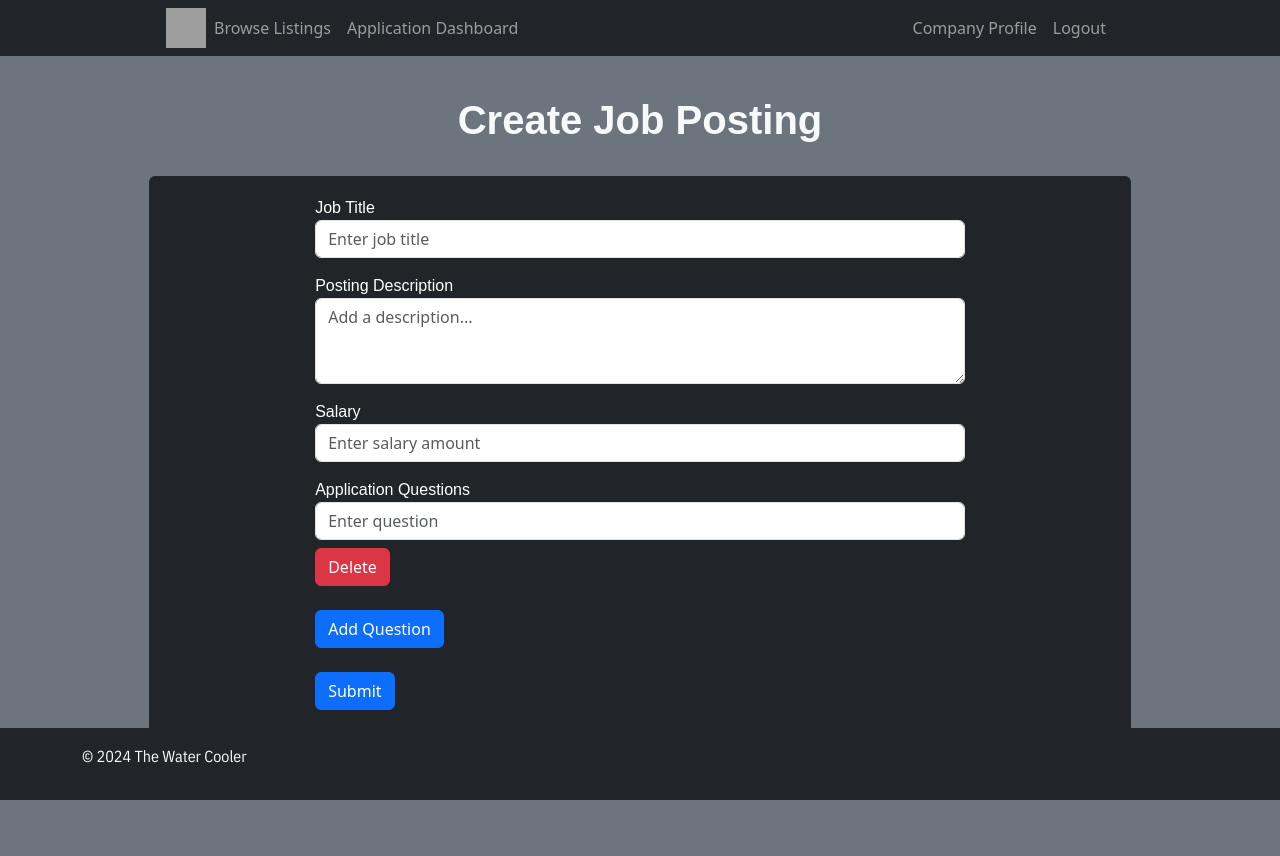
After one commit to ShewitH1/TheWaterCoolerr, a Flask app: page /create_application in a window 1280 px wide. The commit adds this page. Run offline with Flask 3, Linux system fonts and the light colour scheme; the visitor is signed in with stand-in values (Sample User, id 1); grey boxes are pictures that could not be loaded.

Commit message:
Job posting / apply implementation, and more

```diff
--- a/app.py
+++ b/app.py
@@ -2,9 +2,11 @@ from flask import Flask, abort, redirect, render_template, request, session, jso
 from dotenv import load_dotenv
 from flask_bcrypt import Bcrypt
 from datetime import datetime, date
+import re
 import os
 
 from repositories import profile_repository, job_repository, application_repository
+from datetime import datetime
 
 load_dotenv()
 
@@ -13,6 +15,17 @@ app = Flask(__name__)
 bcrypt = Bcrypt(app)
 
 app.secret_key = b'd8585dc38f97d4df573395d28ec223123af2fc139ec8183a0d1c2954ef7f2b51'
+
+def get_session_profile():
+    sessionProfile = None
+    if 'sessionProfile' in session:
+        sessionProfile = session['sessionProfile']
+        session['next'] = request.url
+    else:
+        session['next'] = request.url
+    if isinstance(sessionProfile, bool):
+        sessionProfile = None
+    return sessionProfile
 
 @app.route('/')
 def index():
@@ -500,19 +513,6 @@ def job_search():
         session['next'] = request.url
     return render_template('job_search.html', sessionProfile=sessionProfile, job_posting=job_posting)
 
-# Creates a new job posting
-@app.post('/create_job_posting')
-def create_job_posting_route():
-    job_title = request.form.get('job_title')
-    posting_date = request.form.get('posting_date')
-    description = request.form.get('description')
-    salary = request.form.get('salary')
-    company_id = request.form.get('company_id')
-    job_id = job_repository.create_job_posting(job_title, posting_date, description, salary, company_id)
-    if job_id is False:
-        abort(500, description="Error creating job posting")
-    return redirect(url_for('job_listing'))
-
 # Updates a job posting
 @app.post('/update_job_posting')
 def update_job_posting_route():
@@ -586,59 +586,88 @@ def company_login():
 
 @app.route('/application_portal')
 def application_portal():
-    sessionProfile = None
-    if 'sessionProfile' in session:
-        sessionProfile = session['sessionProfile']
-        sessionType = session.get('type')
-        session['next'] = request.url
-    else:
-        session['next'] = request.url
-
-    if sessionProfile == None:
+    sessionProfile = get_session_profile()
+    print(sessionProfile)
+    if sessionProfile is None:
         return redirect('/login')
-    if session['sessionProfile'].get('company_id') is not None:
-        print("Current sesh ID: " + session['sessionProfile'].get('company_id'))
-        return render_template('app_dashboard_company.html', sessionProfile=sessionProfile, name=session['sessionProfile'].get('name'), applicants=application_repository.get_applications_for_company(session['sessionProfile'].get('company_id')))
-    elif session['sessionProfile'].get('profile_id') is not None:
-        print("Current sesh ID: " + session['sessionProfile'].get('profile_id'))
-        return render_template('app_dashboard.html', sessionProfile=sessionProfile, name=session['sessionProfile'].get('firstname'), applications=application_repository.get_applications_for_user(session['sessionProfile'].get('profile_id')))
+    if 'company_id' in sessionProfile and sessionProfile['company_id'] is not None:
+        print("Current sesh ID: " + sessionProfile['company_id'])
+        return render_template('app_dashboard_company.html', sessionProfile=sessionProfile, name=sessionProfile['name'], applicants=application_repository.get_applications_for_company(sessionProfile['company_id']))
+    elif 'profile_id' in sessionProfile and sessionProfile['profile_id'] is not None:
+        print("Current sesh ID: " + sessionProfile['profile_id'])
+        return render_template('app_dashboard.html', sessionProfile=sessionProfile, name=sessionProfile['firstname'], applications=application_repository.get_applications_for_user(sessionProfile['profile_id']))
 
 @app.route('/application_portal/<posting_id>/<user_id>')
 def application_portal_answers(posting_id, user_id):
     answers = application_repository.get_user_answers_for_posting(user_id, posting_id)
     questions = application_repository.get_questions_for_application(posting_id)
-    print('questions: ')
-    print(questions)
-    print('answers: ')
-    print(answers)
-    return render_template('app_dashboard_company.html', answers=answers, questions=questions, posting_id=posting_id, user_id=user_id, users_name=application_repository.get_users_full_name(user_id))
+    return render_template('app_dashboard_company.html', sessionProfile=get_session_profile(), answers=answers, questions=questions, posting_id=posting_id, user_id=user_id, users_name=application_repository.get_users_full_name(user_id))
 
 @app.route('/application_portal/<posting_id>/<user_id>/accept')
 def application_portal_accept(posting_id, user_id):
+    sessionProfile = None
+    if 'sessionProfile' in session:
+        sessionProfile = session['sessionProfile']
+        session['next'] = request.url
+    else:
+        session['next'] = request.url
     application_repository.set_application_status(posting_id, user_id, 'accepted')
     return redirect('/application_portal')
 
 @app.route('/application_portal/<posting_id>/<user_id>/reject')
 def application_portal_reject(posting_id, user_id):
+    sessionProfile = get_session_profile()
     application_repository.set_application_status(posting_id, user_id, 'rejected')
     return redirect('/application_portal')
 
 @app.route('/apply/<posting_id>')
 def apply(posting_id):
+    sessionProfile = get_session_profile()
+    # can carry the case of both not logged in AND not having a profile_id (company)
+    if (sessionProfile.get('profile_id') == None):
+        return redirect('/application_portal')
     questions = application_repository.get_questions_for_application(posting_id)
-    return render_template('application.html', questions=questions, posting_id=posting_id)
+    return render_template('application.html', questions=questions, posting_id=posting_id, sessionProfile=sessionProfile)
+
+@app.route('/create_application')
+def create_application():
+    sessionProfile = get_session_profile()
+    if sessionProfile == None:
+        return redirect('/login')
+    return render_template('create_application.html', sessionProfile=sessionProfile)
+
+@app.post('/submit_job_posting')
+def submit_job_posting():
+    sessionProfile = get_session_profile()
+    if sessionProfile == None:
+        return redirect('/login')
+    title = request.form.get('title')
+    description = request.form.get('description')
+    salary = request.form.get('salary')
+    questions = request.form.getlist('question[]')
+    company_id = sessionProfile.get('company_id')
+    if (not title or not description or not salary or not questions or not company_id):
+        abort(400, description="Missing form data")
+    posting_date = datetime.now().strftime('%Y-%m-%d %H:%M:%S')
+    posting_id = job_repository.create_job_posting(title, posting_date, description, salary, company_id)
+    if application_repository.add_questions_to_posting(posting_id, questions):
+        print("Added questions to posting.")
+    else:
+        print("Failed to add questions to posting.")
+    return redirect('/application_portal')
 
 @app.post('/submit_application/<posting_id>')
 def submit_application(posting_id):
-    profile_id = session.get('profile_id')
+    sessionProfile = get_session_profile()
+    profile_id = sessionProfile.get('profile_id')
     # must be logged in to apply.....
     if not profile_id:
         return redirect('/login')
-    answers = {key: request.form[key] for key in request.form.keys() if key.startswith('answers')}
+    answers = {re.search(r'\[(.*?)\]', key).group(1): request.form[key] for key in request.form.keys() if key.startswith('answers')} # regex magic
     # basic form validation
     if not posting_id or not profile_id or not answers:
         abort(400, description="Missing form data")
     success = application_repository.submit_application(profile_id, posting_id, answers)
     if not success:
         abort(500, description="Error submitting application")
-    return redirect(url_for('job_listing'))
+    return redirect('/application_portal')
--- a/repositories/profile_repository.py
+++ b/repositories/profile_repository.py
@@ -63,7 +63,7 @@ def get_user_profile_by_id(user_id):
 
 def get_company_by_login(company_login):
     if company_login is None:
-        return False
+        return None
     conn = None
     pool = get_pool()
     try:
@@ -81,7 +81,7 @@ def get_company_by_login(company_login):
                 return cursor.fetchone()
     except Exception as e:
         print(e)
-        return False
+        return None
     finally:
         if conn is not None:
             pool.putconn(conn)
--- a/static/css/application.css
+++ b/static/css/application.css
@@ -21,6 +21,16 @@
         opacity: 1;
         transform: translateY(0);
     }
+}
+
+label {
+    font-family: 'IBM Plex Sans', sans-serif;
+    color: white;
+    margin-top: 1rem;
+}
+
+.question {
+    margin-bottom: 1rem;
 }
 
 h1 {
--- a/templates/app_dashboard.html
+++ b/templates/app_dashboard.html
@@ -43,7 +43,7 @@
                             <tr>
                                 <th scope="col" style="width: 33%">Applicant</th>
                                 <th scope="col" style="width: 33%">Status</th>
-                                <th scope="col" style="width: 33%">Posting ID</th>
+                                <th scope="col" style="width: 33%">Company</th>
                             </tr>
                         </thead>
                         <tbody>
@@ -51,7 +51,7 @@
                             {% for application in applications %}
                             <tr>
                                 <td>
-                                    {{ application[0] }} @ {{ application[1] }}
+                                    {{ application[0] }}
                                 </td>
                                 <td>
                                     <span
@@ -59,7 +59,7 @@
                                         {{ application[2].capitalize() }}
                                     </span>
                                 </td>
-                                <td>{{ application[3] }}</td>
+                                <td>{{ application[1] }}</td>
                             </tr>
                             {% endfor %}
                         </tbody>
--- a/templates/company_profile.html
+++ b/templates/company_profile.html
@@ -1,6 +1,6 @@
 {% extends '_layout.html' %}
 
-{% block title %}Company Profile{% endblock %} <!-- page title -->
+{% block title %}Company Profile{% endblock %}
 
 {% block body %}
 <link href='https://fonts.googleapis.com/css?family=IBM Plex Sans Condensed' rel='stylesheet'>
@@ -21,7 +21,6 @@
             </div>
             <div class="header-text-name-container">
                 <h1 class="text-light" style="font-family:'IBM Plex Sans Condensed';"">{{profile['name']}}</h1>
-                <!-- <h3 class="text-light" style="font-family: 'IBM Plex Sans Condensed';">{{profile['company_bio']}}</h3>          -->
             </div>
         </div>
         <div class="container-fluid bg-dark p-1 rounded profile-body-container">
--- /dev/null
+++ b/templates/create_application.html
@@ -0,0 +1,86 @@
+{% extends '_layout.html' %}
+
+{%block title %}Create Job Posting{% endblock %}
+
+{% block head %}
+<link rel="stylesheet" type="text/css" href="{{ url_for('static', filename='css/application.css') }}">
+<script src="{{ url_for('static', filename='js/application.js') }}" defer></script>
+{% endblock %}
+
+{% block body %}
+
+<div class="container-fluid bg-secondary p-2" style="height: 100vh; width: 100%; overflow-x: hidden;">
+    <div class="moving-container">
+        <div class="container-fluid bg-secondary p-2">
+            <div>
+                <div class="mt-4"></div>
+                <h1 class="text-light text-center">
+                    Create Job Posting
+                </h1>
+            </div>
+            <div class="mt-4"></div>
+            <div class="row" style="width: 80%; margin: 0 auto;">
+                <div class="container-fluid bg-secondary p-2">
+                    <div class="container-fluid bg-dark p-1 rounded mb-4 profile-header-container">
+                        <div class="col-md-8 offset-md-2">
+                            <form method="POST" action="/submit_job_posting">
+                                <div class="form-group">
+                                    <label for="title">Job Title</label>
+                                    <input type="text" class="form-control" id="title" name="title"
+                                        placeholder="Enter job title" required>
+                                </div>
+                                <div class="form-group">
+                                    <label for="description">Posting Description</label>
+                                    <textarea class="form-control" id="description" name="description" rows="3"
+                                        placeholder="Add a description..." required></textarea>
+                                </div>
+                                <div class="form-group">
+                                    <label for="salary">Salary</label>
+                                    <input type="text" class="form-control" id="salary" name="salary"
+                                        pattern="[0-9]+(\.[0-9]{2})?" placeholder="Enter salary amount" required>
+                                </div>
+                                <div class="form-group">
+                                    <label for="questions">Application Questions</label>
+                                    <div id="questions-container">
+                                        <div class="question">
+                                            <input type="text" class="form-control" name="question[]"
+                                                placeholder="Enter question" required>
+                                            <div class="mt-2"></div>
+                                            <button type="button" class="btn btn-danger ml-2"
+                                                onclick="deleteQuestion(this)">Delete</button>
+                                        </div>
+                                    </div>
+                                    <button type="button" class="btn btn-primary mt-2" onclick="addQuestion()">Add
+                                        Question</button>
+                                    <div class="mt-4"></div>
+                                    <script>
+                                        function addQuestion() {
+                                            var questionContainer = document.getElementById("questions-container");
+                                            var newQuestion = document.createElement("div");
+                                            newQuestion.classList.add("question");
+                                            newQuestion.innerHTML = `
+                                                <input type="text" class="form-control" name="question[]" placeholder="Enter question" required>
+                                                <div class="mt-2"></div>
+                                                <button type="button" class="btn btn-danger ml-2" onclick="deleteQuestion(this)">Delete</button>
+                                            `;
+                                            questionContainer.appendChild(newQuestion);
+                                        }
+
+                                        function deleteQuestion(button) {
+                                            var questionContainer = button.parentNode;
+                                            questionContainer.remove();
+                                        }
+                                    </script>
+                                </div>
+                                <button type="submit" class="btn btn-primary">Submit</button>
+                                <div class="mt-4"></div>
+                            </form>
+                        </div>
+                    </div>
+                </div>
+            </div>
+        </div>
+    </div>
+</div>
+
+{% endblock %}
```
Also changed, not shown: repositories/application_repository.py (+19 -0 lines), repositories/job_repository.py (+7 -10 lines), schema.sql (+4 -5 lines), templates/app_dashboard_company.html (+18 -4 lines).
